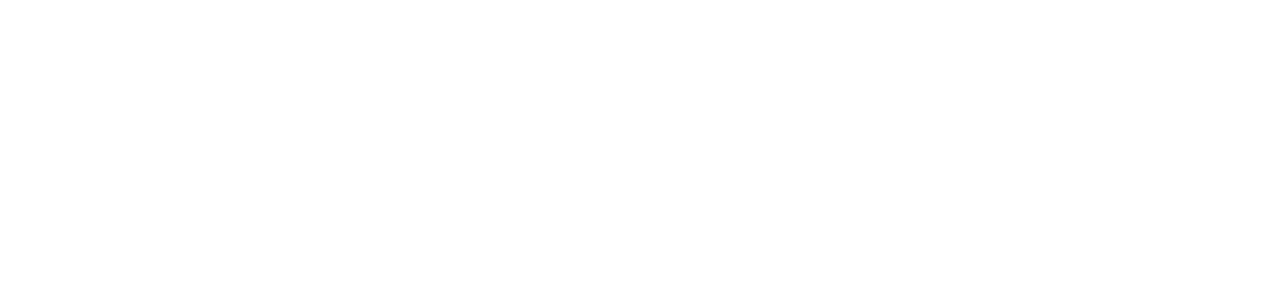
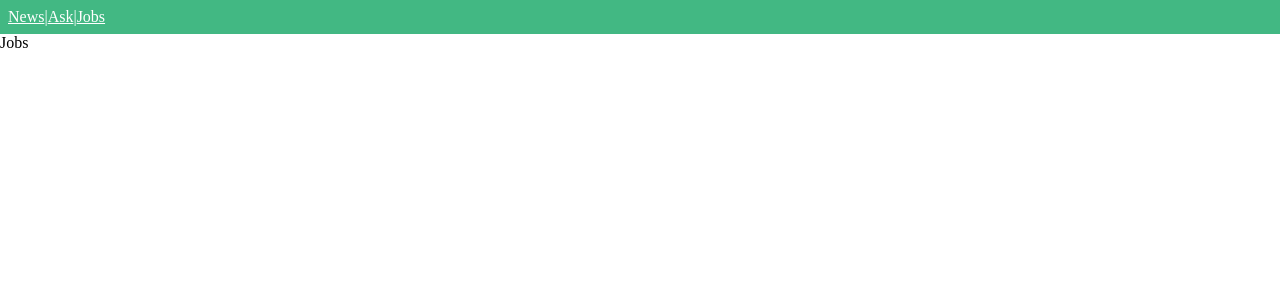
Before and after one commit to BeomyeonAndrewKim/vue-news, a Vue app: page /jobs in a window 1280 px wide. Shown: the top 300 px of the page. Built offline with nearby package versions, Linux system fonts and the light colour scheme.

Commit message:
feat: add ToolBar component with router setting

```diff
--- a/src/App.vue
+++ b/src/App.vue
@@ -1,20 +1,22 @@
 <template>
   <div id="app">
+    <tool-bar></tool-bar>
     <router-view></router-view>
   </div>
 </template>
 
 <script>
-export default {};
+import ToolBar from "./components/ToolBar";
+export default {
+  components: {
+    ToolBar
+  }
+};
 </script>
 
 <style>
-#app {
-  font-family: "Avenir", Helvetica, Arial, sans-serif;
-  -webkit-font-smoothing: antialiased;
-  -moz-osx-font-smoothing: grayscale;
-  text-align: center;
-  color: #2c3e50;
-  margin-top: 60px;
+body {
+  padding: 0;
+  margin: 0;
 }
 </style>
--- /dev/null
+++ b/src/components/ToolBar.vue
@@ -0,0 +1,27 @@
+<template>
+  <div class="header">
+    <router-link to="/news">News</router-link>|
+    <router-link to="/ask">Ask</router-link>|
+    <router-link to="/jobs">Jobs</router-link>
+  </div>
+</template>
+
+<script>
+</script>
+
+<style scoped>
+.header {
+  color: #fff;
+  background: #42b883;
+  display: flex;
+  padding: 8px;
+}
+
+.header a:active {
+  color: #35495e;
+}
+
+.header a {
+  color: #fff;
+}
+</style>
--- a/src/router/index.js
+++ b/src/router/index.js
@@ -3,11 +3,18 @@
 import NewsView from "../views/NewsView.vue";
 import AskView from "../views/AskView.vue";
 import JobsView from "../views/JobsView.vue";
+import UserView from "../views/UserView.vue";
+import ItemView from "../views/ItemView.vue";
 
 Vue.use(VueRouter);
 
 const router = new VueRouter({
+  mode: "history",
   routes: [
+    {
+      path: "/",
+      redirect: NewsView
+    },
     {
       path: "/news",
       component: NewsView
@@ -19,6 +26,14 @@
     {
       path: "/jobs",
       component: JobsView
+    },
+    {
+      path: "/item",
+      component: ItemView
+    },
+    {
+      path: "/user",
+      component: UserView
     }
   ]
 });
```
